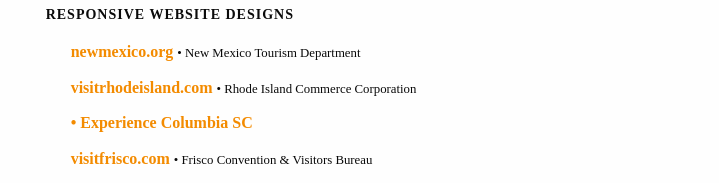
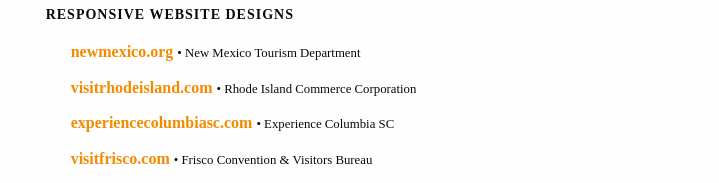
Before and after one commit to johnduncancreative/creative, a plain HTML site: page index.html in a window 1280 px wide. Shown: the part 1112-1295 px from the top of the page, without its empty margins (166-885 px from the left). Drawn offline with Linux system fonts and the light colour scheme; a web font is replaced by a local one.

Commit message:
Update index.html

```diff
--- a/index.html
+++ b/index.html
@@ -33,7 +33,7 @@
 		<ul class="cute-ul">
                     <li><a href="https://www.newmexico.org/">newmexico.org</a>   <small>  <span>&#8226;</span> New Mexico Tourism Department</small></li>
                     <li><a href="https://www.visitrhodeisland.com/">visitrhodeisland.com</a>   <small>  <span>&#8226;</span> Rhode Island Commerce Corporation</small></li>
-                    <li><a href="https://www.experiencecolumbiasc.com/experiencecolumbiasc.com</a>   <small>  <span>&#8226;</span> Experience Columbia SC</small></li>
+                    <li><a href="https://www.experiencecolumbiasc.com/">experiencecolumbiasc.com</a>   <small>  <span>&#8226;</span> Experience Columbia SC</small></li>
 		    <li><a href="https://www.visitfrisco.com/">visitfrisco.com</a>   <small>  <span>&#8226;</span> Frisco Convention &amp; Visitors Bureau</small></li>
 		    <li><a href="https://www.bostonusa.com/">bostonusa.com</a>   <small>  <span>&#8226;</span> Greater Boston Convention &amp; Visitors Bureau</small></li>
 		    <li><a href="https://www.experiencegr.com/">experiencegr.com</a>   <small>  <span>&#8226;</span> Experience Grand Rapids</small></li>
```
